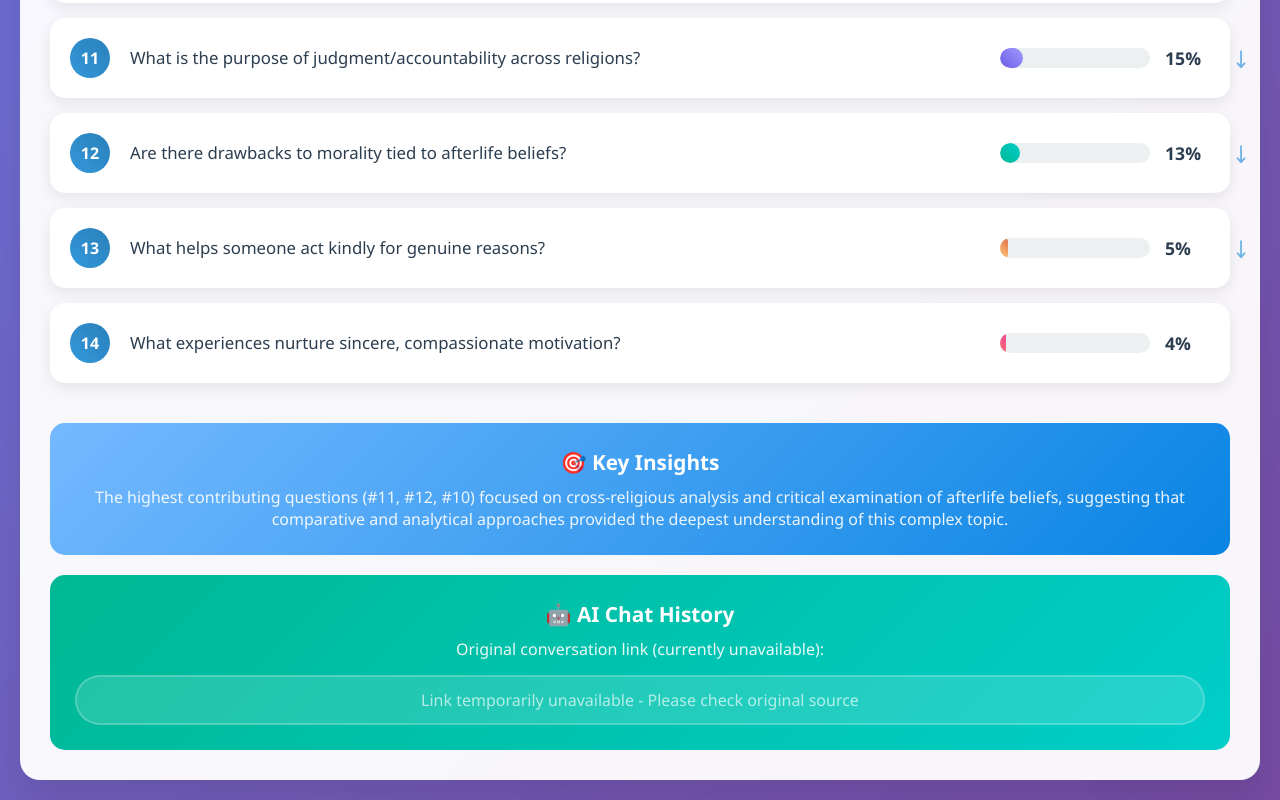
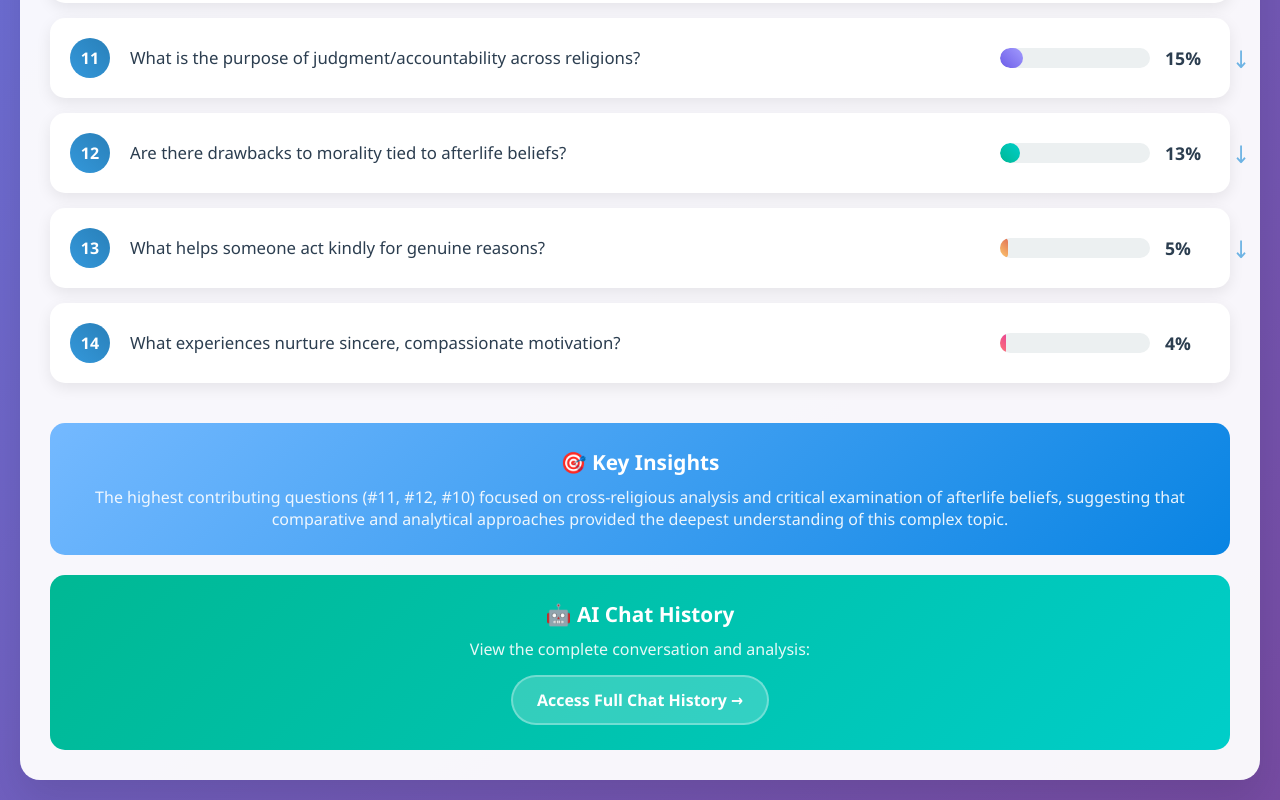
Before and after one commit to Dzhuds05/aitutor, a plain HTML site: page index.html in a window 1280 px wide. Shown: the part 1135-1935 px from the top of the page. Drawn offline with Linux system fonts and the light colour scheme.

Commit message:
Update index.html

```diff
--- a/index.html
+++ b/index.html
@@ -367,10 +367,10 @@
 
         <div class="ai-chat-link">
             <h3>🤖 AI Chat History</h3>
-            <p>Original conversation link (currently unavailable):</p>
-            <div style="background: rgba(255,255,255,0.2); padding: 12px 24px; border-radius: 25px; border: 2px solid rgba(255,255,255,0.3); opacity: 0.7;">
-                Link temporarily unavailable - Please check original source
-            </div>
+            <p>View the complete conversation and analysis:</p>
+            <a href="https://www.perplexity.ai/search/you-are-an-expert-tutor-please-Bt3KWJFIREColRdbjxoHvQ?23=d" target="_blank">
+                Access Full Chat History →
+            </a>
         </div>
     </div>
 </body>
```
